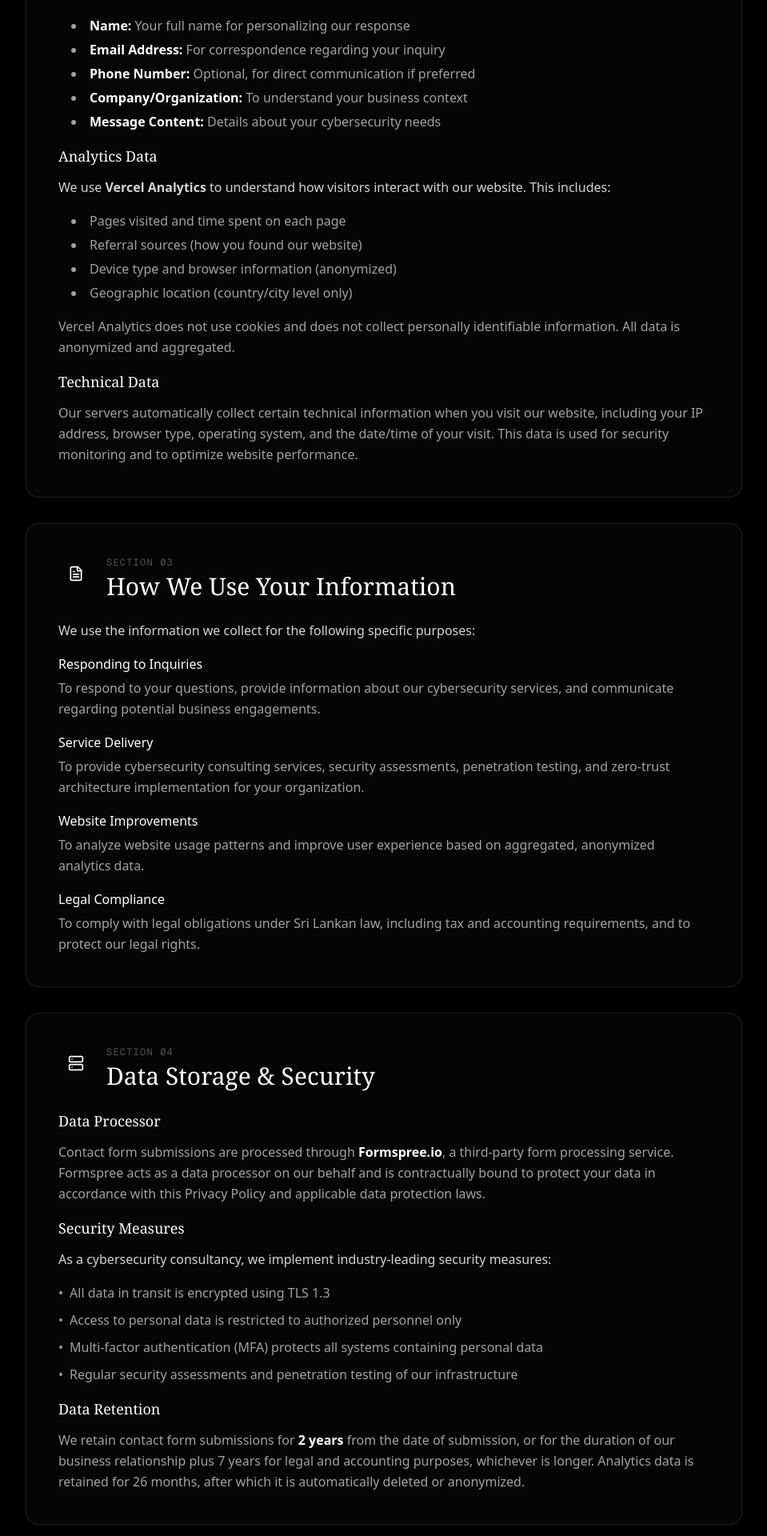
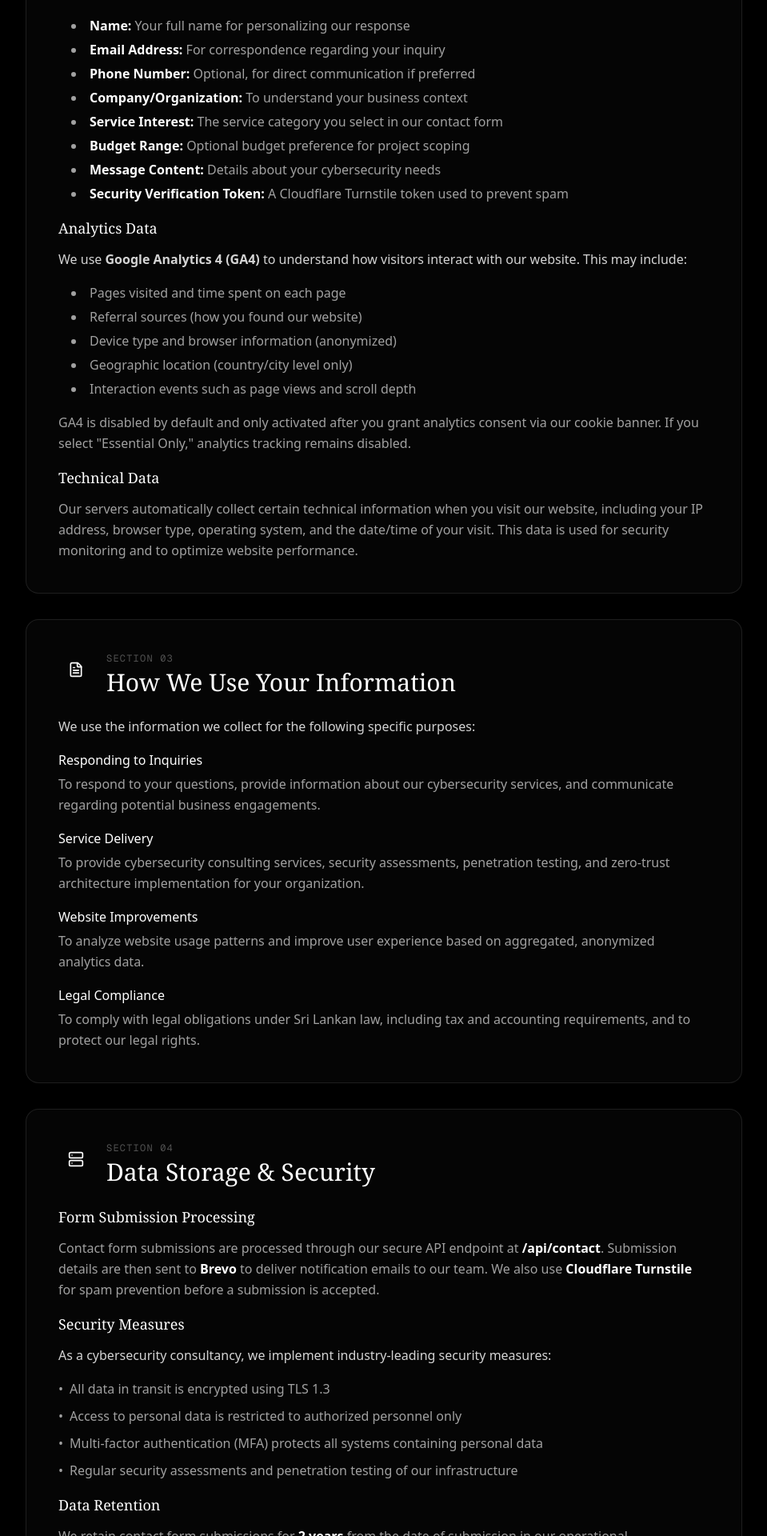
Before and after one commit to codezelat/vat0-static-site, a Next.js app: page /privacy in a window 1280 px wide. Shown: the part 1600-3520 px from the top of the page at 80% size, without its empty margins (160-1119 px from the left). Built offline with nearby package versions, Linux system fonts and the light colour scheme.

Commit message:
feat: update metadata, privacy policy, structured data links, and footer contact information

```diff
--- a/app/layout.tsx
+++ b/app/layout.tsx
@@ -29,7 +29,7 @@ export const viewport = {
 
 export const metadata: Metadata = {
   metadataBase: new URL("https://vat0.lk"),
-  title: "VAulTzer0 | Enterprise Zero Trust Security Solutions Sri Lanka",
+  title: "Vault Zero | VAT0 | Enterprise Zero Trust Security Solutions Sri Lanka",
   description:
     "VAulTzer0 (VAT0) is Sri Lanka's premier enterprise cybersecurity consultancy specializing in zero trust architecture, DevSecOps, cloud security, penetration testing, and vulnerability management. We deliver world-class security solutions for enterprises in Colombo and across the globe.",
   keywords: [
@@ -90,8 +90,8 @@ export const metadata: Metadata = {
     description:
       "Sri Lanka's premier enterprise cybersecurity consultancy specializing in zero trust architecture, DevSecOps, cloud security, and penetration testing.",
     images: ["/images/og-image.jpg"],
-    creator: "@vaultzer0",
-    site: "@vaultzer0",
+    creator: "@vat0lk",
+    site: "@vat0lk",
   },
   category: "Cybersecurity",
 };
--- a/app/privacy/page.tsx
+++ b/app/privacy/page.tsx
@@ -67,23 +67,27 @@ export default function PrivacyPolicy() {
             <li><strong className="text-white">Email Address:</strong> For correspondence regarding your inquiry</li>
             <li><strong className="text-white">Phone Number:</strong> Optional, for direct communication if preferred</li>
             <li><strong className="text-white">Company/Organization:</strong> To understand your business context</li>
+            <li><strong className="text-white">Service Interest:</strong> The service category you select in our contact form</li>
+            <li><strong className="text-white">Budget Range:</strong> Optional budget preference for project scoping</li>
             <li><strong className="text-white">Message Content:</strong> Details about your cybersecurity needs</li>
+            <li><strong className="text-white">Security Verification Token:</strong> A Cloudflare Turnstile token used to prevent spam</li>
           </ul>
 
           <h3 className="text-lg font-serif text-white mb-3">Analytics Data</h3>
           <p className="mb-4">
-            We use <strong>Vercel Analytics</strong> to understand how visitors interact with our website.
-            This includes:
+            We use <strong>Google Analytics 4 (GA4)</strong> to understand how visitors interact with our website.
+            This may include:
           </p>
           <ul className="list-disc list-inside mb-4 text-neutral-400 space-y-1 ml-4">
             <li>Pages visited and time spent on each page</li>
             <li>Referral sources (how you found our website)</li>
             <li>Device type and browser information (anonymized)</li>
             <li>Geographic location (country/city level only)</li>
+            <li>Interaction events such as page views and scroll depth</li>
           </ul>
           <p className="mb-4 text-neutral-400">
-            Vercel Analytics does not use cookies and does not collect personally identifiable information.
-            All data is anonymized and aggregated.
+            GA4 is disabled by default and only activated after you grant analytics consent via our cookie banner.
+            If you select &quot;Essential Only,&quot; analytics tracking remains disabled.
           </p>
 
           <h3 className="text-lg font-serif text-white mb-3">Technical Data</h3>
@@ -143,12 +147,13 @@ export default function PrivacyPolicy() {
       icon: <Server className="w-5 h-5" />,
       content: (
         <>
-          <h3 className="text-lg font-serif text-white mb-3">Data Processor</h3>
+          <h3 className="text-lg font-serif text-white mb-3">Form Submission Processing</h3>
           <p className="mb-4 text-neutral-400">
-            Contact form submissions are processed through <strong className="text-white">Formspree.io</strong>,
-            a third-party form processing service. Formspree acts as a data processor on our behalf and
-            is contractually bound to protect your data in accordance with this Privacy Policy and
-            applicable data protection laws.
+            Contact form submissions are processed through our secure API endpoint at{" "}
+            <strong className="text-white">/api/contact</strong>. Submission details are then sent to{" "}
+            <strong className="text-white">Brevo</strong> to deliver notification emails to our team.
+            We also use <strong className="text-white">Cloudflare Turnstile</strong> for spam prevention
+            before a submission is accepted.
           </p>
 
           <h3 className="text-lg font-serif text-white mb-3">Security Measures</h3>
@@ -177,9 +182,10 @@ export default function PrivacyPolicy() {
           <h3 className="text-lg font-serif text-white mb-3">Data Retention</h3>
           <p className="text-neutral-400">
             We retain contact form submissions for <strong className="text-white">2 years</strong> from
-            the date of submission, or for the duration of our business relationship plus 7 years for
-            legal and accounting purposes, whichever is longer. Analytics data is retained for
-            26 months, after which it is automatically deleted or anonymized.
+            the date of submission in our operational communication systems. Where submissions lead to an
+            active client relationship, related records may be retained for up to 7 years to satisfy legal,
+            tax, and accounting obligations. Analytics data is retained for up to 26 months, after which it
+            is deleted or anonymized according to provider settings.
           </p>
         </>
       ),
@@ -208,18 +214,12 @@ export default function PrivacyPolicy() {
             persistent data on your device.
           </p>
 
-          <h3 className="text-lg font-serif text-white mb-3">Vercel Analytics</h3>
-          <p className="mb-4 text-neutral-400">
-            Vercel Analytics is a privacy-focused analytics solution that does not use cookies
-            and does not collect personally identifiable information. It uses real-user metrics
-            (Web Vitals) to help us understand website performance without compromising your privacy.
-          </p>
-
           <h3 className="text-lg font-serif text-white mb-3">Google Analytics 4</h3>
           <p className="text-neutral-400">
             We use Google Analytics 4 (GA4) to understand how visitors interact with our website.
             GA4 uses cookies and similar technologies to collect information about your device,
             browser, and website usage patterns. This data helps us improve our website and services.
+            We have configured GA4 to disable ad personalization signals by default.
             <br /><br />
             <strong className="text-white">Your Choice:</strong> You can control Google Analytics
             tracking through our cookie consent banner. If you select &quot;Essential Only&quot;,
--- a/components/StructuredData.tsx
+++ b/components/StructuredData.tsx
@@ -99,10 +99,10 @@ export function StructuredData() {
     },
     "sameAs": [
 
-      "https://linkedin.com/company/vat0",
-      "https://facebook.com/vat0",
-      "https://instagram.com/vat0",
-      "https://x.com/vat0"
+      "https://www.linkedin.com/company/vat0",
+      "https://www.facebook.com/vat0.lk",
+      "https://www.instagram.com/vat0.lk",
+      "https://www.x.com/vat0lk"
     ],
     "priceRange": "$$$",
     "openingHoursSpecification": [
--- a/components/ui/Footer.tsx
+++ b/components/ui/Footer.tsx
@@ -71,6 +71,17 @@ export default function Footer() {
             Resilient systems. Verified access. Enterprise zero-trust
             architecture engineered for absolute scale and security.
           </p>
+          <div className="space-y-1 text-sm text-neutral-500 font-sans leading-relaxed">
+            <address className="not-italic">
+              345/35, RIT Alles Mw, Colombo 08
+            </address>
+            <a
+              href="tel:+94114858899"
+              className="text-neutral-400 hover:text-white transition-colors duration-300"
+            >
+              Tel: +94114858899
+            </a>
+          </div>
         </div>
 
         {/* Right Links Grid - Now 3 columns instead of 4 */}
@@ -98,16 +109,16 @@ export default function Footer() {
             <h4 className="text-[10px] font-mono text-neutral-600 uppercase tracking-widest mb-3">
               Connect
             </h4>
-            <FooterLink href="https://linkedin.com/company/vat0" external>
+            <FooterLink href="https://www.linkedin.com/company/vat0" external>
               LinkedIn
             </FooterLink>
-            <FooterLink href="https://facebook.com/vat0" external>
+            <FooterLink href="https://www.facebook.com/vat0.lk" external>
               Facebook
             </FooterLink>
-            <FooterLink href="https://instagram.com/vat0" external>
+            <FooterLink href="https://www.instagram.com/vat0.lk" external>
               Instagram
             </FooterLink>
-            <FooterLink href="https://x.com/vat0" external>
+            <FooterLink href="https://www.x.com/vat0lk" external>
               X
             </FooterLink>
           </div>
```
